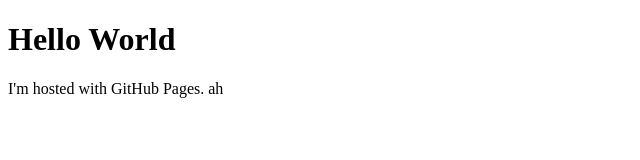
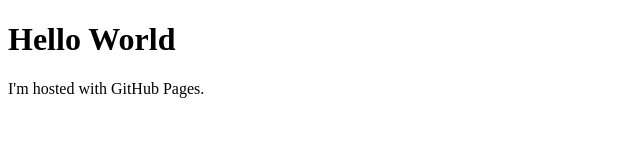
Before and after one commit to Jshorty414/great-gatsby, a plain HTML site: page index.html in a window 1280 px wide. Shown: the full height of the page, 0-640 px from the left. Drawn offline with Linux system fonts and the light colour scheme.

Commit message:
Revert "pls work"
This reverts commit 415c1d344d0afbf4f7f2136abd261b1714fe56aa.

```diff
--- a/index.html
+++ b/index.html
@@ -5,7 +5,7 @@
 <body>
 
 <h1>Hello World</h1>
-<p>I'm hosted with GitHub Pages. ah</p>
+<p>I'm hosted with GitHub Pages.</p>
 
 </body>
 
```
